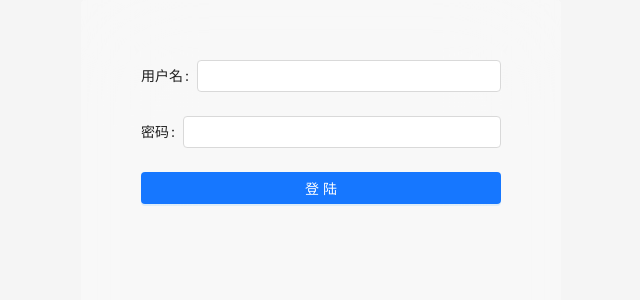
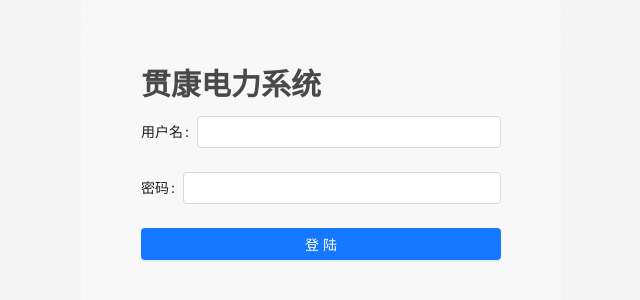
Before and after one commit to Windchasers/electrical-management-console, a Next.js app: page /login in a window 1280 px wide. Shown: the part 150-450 px from the top of the page, without its empty margins (69-709 px from the left). Built offline with nearby package versions, Linux system fonts and the light colour scheme.

Commit message:
feat: remove request head

```diff
--- a/components/ClientList/index.jsx
+++ b/components/ClientList/index.jsx
@@ -20,7 +20,7 @@ const ClientList = (props) => {
   // 获取用户列表
   const getUserList = async ()=>{
     setLoading(true)
-  const res = await fetch("http://localhost:3000/api/user", {
+  const res = await fetch(`/api/user`, {
         method: "GET",
       })
       const list = await res.json();
--- a/pages/count/amount/index.jsx
+++ b/pages/count/amount/index.jsx
@@ -89,7 +89,7 @@ export default function Users() {
   // 获取结算列表
   const getCountList = async ()=>{
     setLoading(true)
-      const res = await fetch("http://localhost:3000/api/count", {
+      const res = await fetch(`/api/count`, {
             method: "GET",
           })
       const list = await res.json();
@@ -101,7 +101,7 @@ export default function Users() {
 
   const handleEditSave = async (row) => {
     try{
-    const res = await fetch("http://localhost:3000/api/count", {
+    const res = await fetch("/api/count", {
       method: "POST",
       body: JSON.stringify(row)
     })
--- a/pages/login/index.jsx
+++ b/pages/login/index.jsx
@@ -33,6 +33,7 @@ const LoginForm = () => {
     return (
         <div className={styles.wrap}>
             <div className={styles.box}>
+                <div className={styles.header}>贯康电力系统</div>
         <Form form={form}>
             <Form.Item name="username" label="用户名">
                 <Input style={{ width: '100%', borderRadius:'4px' }}/>
--- a/pages/login/index.module.css
+++ b/pages/login/index.module.css
@@ -7,10 +7,17 @@
   left: 150px;
   top: 150px;
   width: 480px;
-  height: 600px;
+  height: 80%;
   border-radius: 4px;
   background: rgba(255, 255, 255, 0.29);
   backdrop-filter: blur(53px);
   padding: 60px;
 
 }
+
+.header{
+  font-size: 30px;
+  font-weight: 600;
+  color: rgb(73, 73, 73);
+  margin-bottom: 12px;
+}
--- a/pages/trade/calendar/index.jsx
+++ b/pages/trade/calendar/index.jsx
@@ -13,6 +13,7 @@ const getMonthData = (value) => {
     return 1394;
   }
 };
+console.log('ll',`/api/trade-calendar`,process.env)
 const App = () => {
   const [calendarData,setCalendarData] = useState([{content:'1'}])
   const [edit,setEdit] = useState(emptyTime)
@@ -74,7 +75,8 @@ const App = () => {
 
   const getCalendarData = async ()=>{
     try {
-      const res = await fetch("http://localhost:3000/api/trade-calendar", {
+
+      const res = await fetch(`/api/trade-calendar`, {
       method: "GET"
     })
     const list = await res.json()
@@ -97,7 +99,7 @@ const App = () => {
       data.key = formatDateKey(edit.year(),edit.month(),edit.date())
       data.content = eventInput
       console.log('ei',edit.month(),data);
-      const res = await fetch("http://localhost:3000/api/trade-calendar", {
+      const res = await fetch(`/api/trade-calendar`, {
       method: "POST",
       body: JSON.stringify(data)
     })
--- a/pages/users/signed/index.jsx
+++ b/pages/users/signed/index.jsx
@@ -51,7 +51,7 @@ export default function Users() {
   // 获取用户列表
   const getUserList = async ()=>{
     setLoading(true)
-  const res = await fetch("http://localhost:3000/api/user", {
+  const res = await fetch(`/api/user`, {
         method: "GET",
       })
       const list = await res.json();
@@ -63,7 +63,7 @@ export default function Users() {
 
   const handleAddUser = async ()=>{
   try {
-    let res = await fetch("http://localhost:3000/api/user", {
+    let res = await fetch(`/api/user`, {
       method: "POST",
       body: JSON.stringify(
         form.getFieldsValue()
```
Also changed, not shown: 1 other file (tests, documents, lock files or other folders).
